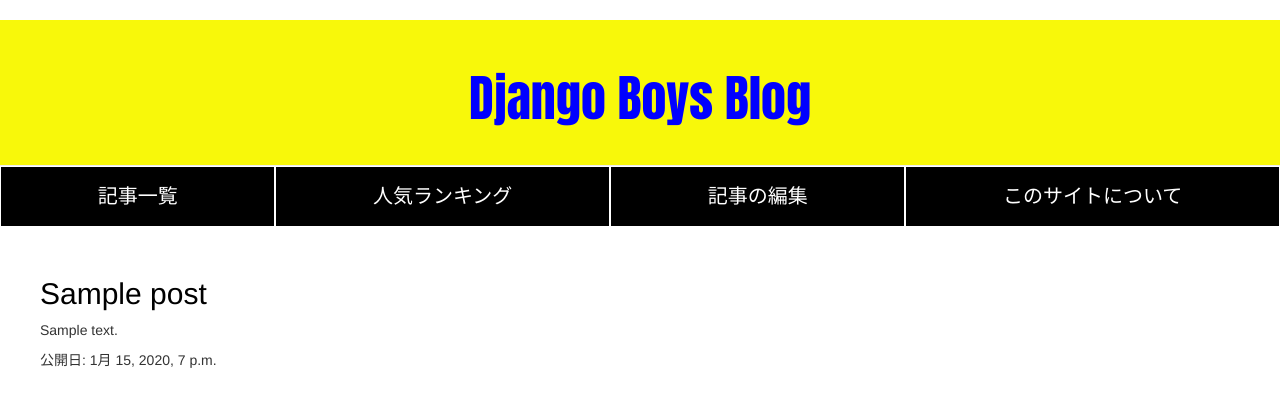
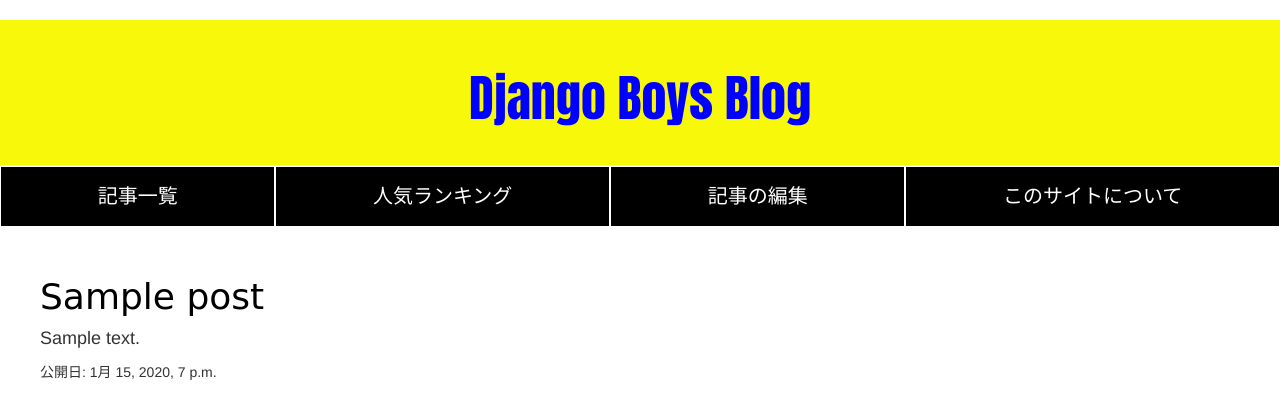
Before and after one commit to Mashihiko/my-blog, a Django app: template blog/templates/blog/post_list.html in a window 1280 px wide. Shown: the top 419 px of the page. Run offline with Django 3.2, Linux system fonts and the light colour scheme; the template is opened without the code that fills it: values that come from a table or form of the project are taken from there, others are empty; tables that the repository leaves empty hold one stand-in row (values such as "Sample post"); some libraries are stand-ins or nearby versions.

Commit message:
changed css

```diff
--- a/blog/static/css/blog.css
+++ b/blog/static/css/blog.css
@@ -1,10 +1,15 @@
-body{
-    margin: 0;
+* {
+
+margin: 0px;
+
+padding: 0px;
+
 }
+
 
 .page-header {
     background-color: rgb(248, 248, 10);
-    font-family: "impact";
+    font-family: "impact",  cursive;
     padding: 30;
     margin: 0px;
     text-align: center;
@@ -48,12 +53,17 @@
 }
 
 h2 a{
- font-size: 30px;
+ font-size: 36px;
  color: black;
+ font-family: "Lobster", cursive;
 }
 
 p{
  word-break: break-all;
+}
+
+#text{
+font-size: 18px;
 }
 
 
--- a/blog/templates/blog/post_list.html
+++ b/blog/templates/blog/post_list.html
@@ -24,7 +24,7 @@
         {% for post in posts %}
             <div class="post">
                 <h2><a href=""  style="text-decoration:none;">{{ post.title }}</a></h2>
-                <p>{{ post.text|linebreaksbr }}</p>
+                <p id="text">{{ post.text|linebreaksbr }}</p>
                 <p>公開日: {{ post.published_date }}</p>
             </div>
         {% endfor %}
```
Also changed, not shown: 2 other files.
